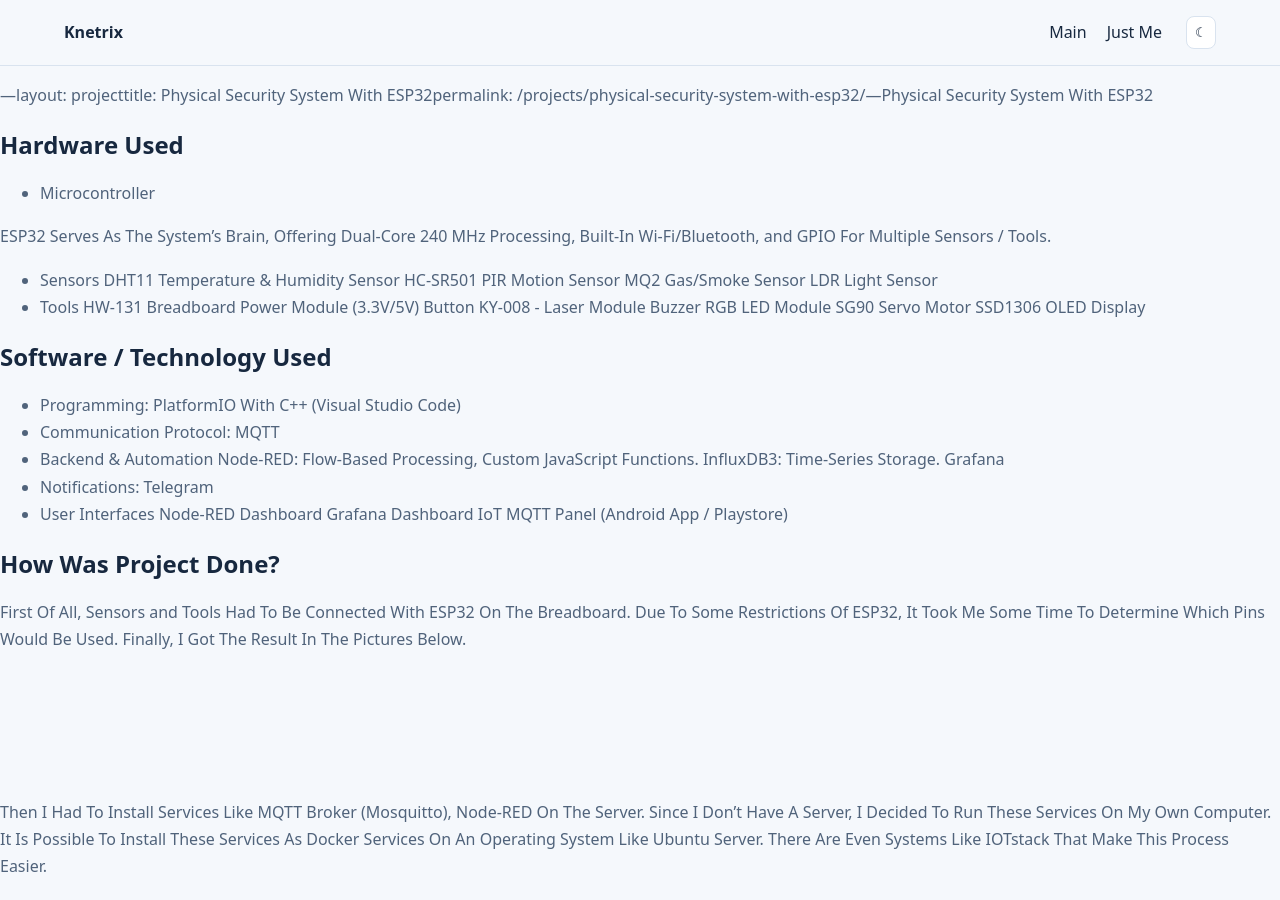
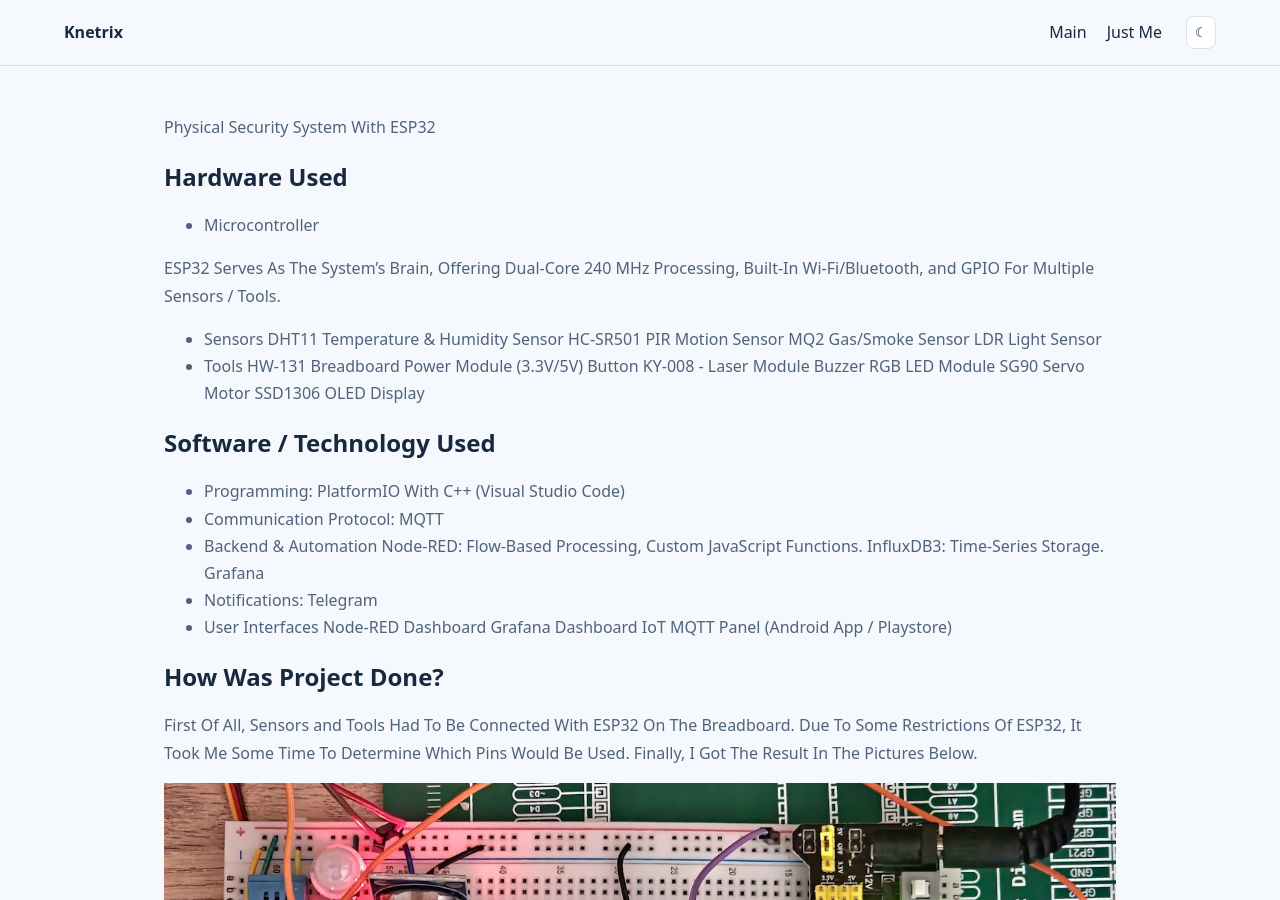
Before and after one commit to knetrix/knetrix.github.io, a Jekyll site: the page built from projects/physical-security-system-with-esp32.md, in a window 1280 px wide and 900 px high. Built offline with Jekyll 4.4.1, drawn with Linux system fonts in a browser that asks for light colours; our own code applies the rules of GitHub Pages for plain Markdown files.

Commit message:
Fix Jekyll project front matter and image URLs

```diff
--- a/projects/physical-security-system-with-esp32.md
+++ b/projects/physical-security-system-with-esp32.md
@@ -1,4 +1,9 @@
----layout: projecttitle: Physical Security System With ESP32permalink: /projects/physical-security-system-with-esp32/---Physical Security System With ESP32
+---
+layout: project
+title: Physical Security System With ESP32
+permalink: /projects/physical-security-system-with-esp32/
+---
+Physical Security System With ESP32
 
 ## Hardware Used
 
@@ -31,15 +36,15 @@
 
 
 
-![]({{ "/assets/images/esp32-image-01.jpg | relative_url }})
+![]({{ "/assets/images/esp32-image-01.jpg" | relative_url }})
 
 
 
-![]({{ "/assets/images/esp32-image-02.jpg | relative_url }})
+![]({{ "/assets/images/esp32-image-02.jpg" | relative_url }})
 
 
 
-![]({{ "/assets/images/esp32-image-03.jpg | relative_url }})
+![]({{ "/assets/images/esp32-image-03.jpg" | relative_url }})
 
 
 
@@ -66,7 +71,7 @@
 
 
 
-![]({{ "/assets/images/esp32-image-04.png | relative_url }})
+![]({{ "/assets/images/esp32-image-04.png" | relative_url }})
 
 
 
@@ -74,7 +79,7 @@
 
 
 
-![]({{ "/assets/images/esp32-image-05.png | relative_url }})
+![]({{ "/assets/images/esp32-image-05.png" | relative_url }})
 
 
 
@@ -336,7 +341,7 @@
 
 
 
-![]({{ "/assets/images/esp32-image-06.png | relative_url }})
+![]({{ "/assets/images/esp32-image-06.png" | relative_url }})
 
 
 
@@ -344,7 +349,7 @@
 
 
 
-![]({{ "/assets/images/esp32-image-07.jpg | relative_url }})
+![]({{ "/assets/images/esp32-image-07.jpg" | relative_url }})
 
 
 
@@ -352,7 +357,7 @@
 
 
 
-![]({{ "/assets/images/esp32-image-08.png | relative_url }})
+![]({{ "/assets/images/esp32-image-08.png" | relative_url }})
 
 
 
@@ -360,7 +365,7 @@
 
 
 
-![]({{ "/assets/images/esp32-image-09.png | relative_url }})
+![]({{ "/assets/images/esp32-image-09.png" | relative_url }})
 
 
 
@@ -368,4 +373,4 @@
 
 
 
-![]({{ "/assets/images/esp32-image-10.png | relative_url }})
+![]({{ "/assets/images/esp32-image-10.png" | relative_url }})
```
Also changed, not shown: projects/secure-data-collection-and-access-with-esp8266.md (+15 -10 lines).
